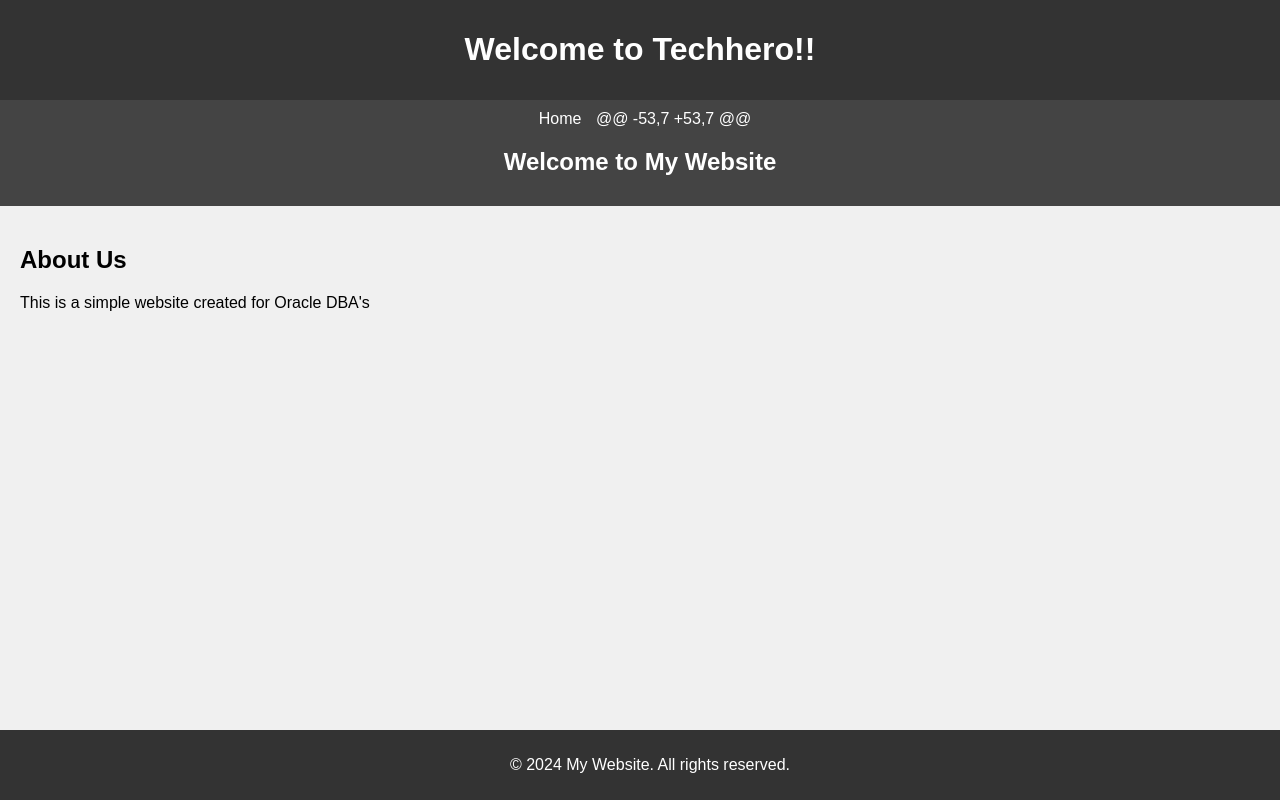
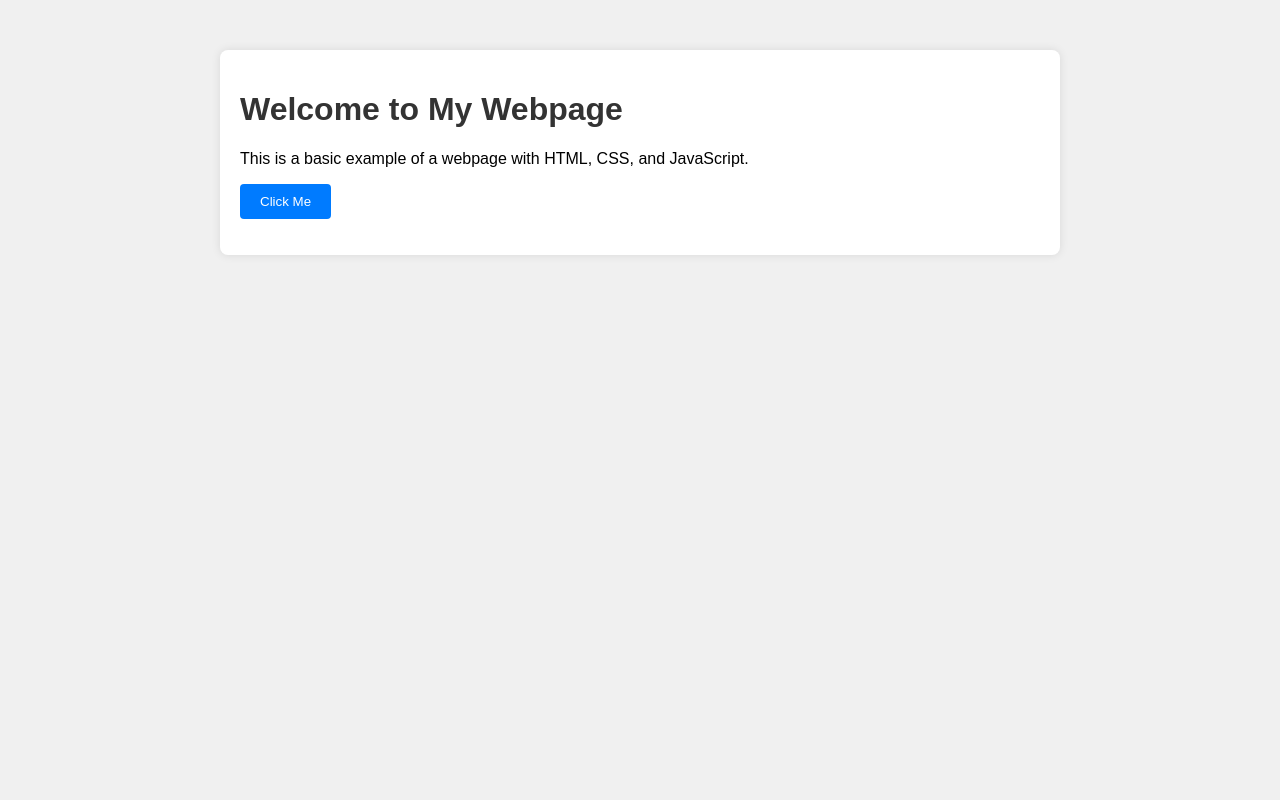
Before and after one commit to shyjucr/shyjucr, a plain HTML site: page index.html in a window 1280 px wide. Drawn offline with Linux system fonts and the light colour scheme.

Commit message:
Update index.html

```diff
--- a/index.html
+++ b/index.html
@@ -3,59 +3,56 @@
 <head>
     <meta charset="UTF-8">
     <meta name="viewport" content="width=device-width, initial-scale=1.0">
-    <title>My Website</title>
+    <title>Webpage Example</title>
     <style>
+        /* CSS Styles */
         body {
             font-family: Arial, sans-serif;
             margin: 0;
             padding: 0;
             background-color: #f0f0f0;
         }
-        header {
-            background-color: #333;
+
+        .container {
+            max-width: 800px;
+            margin: 50px auto;
+            padding: 20px;
+            background-color: #fff;
+            border-radius: 8px;
+            box-shadow: 0 0 10px rgba(0, 0, 0, 0.1);
+        }
+
+        h1 {
+            color: #333;
+        }
+
+        button {
+            padding: 10px 20px;
+            background-color: #007bff;
             color: #fff;
-            padding: 10px;
-            text-align: center;
+            border: none;
+            border-radius: 4px;
+            cursor: pointer;
         }
-        nav {
-            background-color: #444;
-            color: #fff;
-            padding: 10px;
-            text-align: center;
-        }
-        nav a {
-            color: #fff;
-            text-decoration: none;
-            margin: 0 10px;
-        }
-        section {
-            padding: 20px;
-        }
-        footer {
-            background-color: #333;
-            color: #fff;
-            padding: 10px;
-            text-align: center;
-            position: fixed;
-            bottom: 0;
-            width: 100%;
+
+        button:hover {
+            background-color: #0056b3;
         }
     </style>
 </head>
 <body>
-    <header>
-        <h1>Welcome to Techhero!!</h1>
-    </header>
-    <nav>
-        <a href="#">Home</a>
-@@ -53,7 +53,7 @@ <h1>Welcome to My Website</h1>
-    </nav>
-    <section>
-        <h2>About Us</h2>
-        <p>This is a simple website created for Oracle DBA's</p>
-    </section>
-    <footer>
-        <p>&copy; 2024 My Website. All rights reserved.</p>
-    </footer>
+    <div class="container">
+        <h1>Welcome to My Webpage</h1>
+        <p>This is a basic example of a webpage with HTML, CSS, and JavaScript.</p>
+        <button id="clickButton">Click Me</button>
+        <p id="output"></p>
+    </div>
+
+    <script>
+        // JavaScript Code
+        document.getElementById('clickButton').addEventListener('click', function() {
+            document.getElementById('output').innerText = 'Button Clicked!';
+        });
+    </script>
 </body>
 </html>
```
